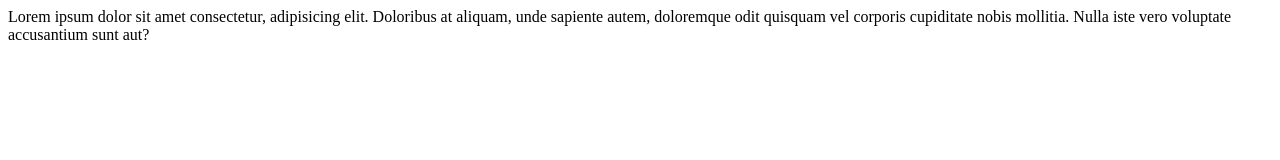
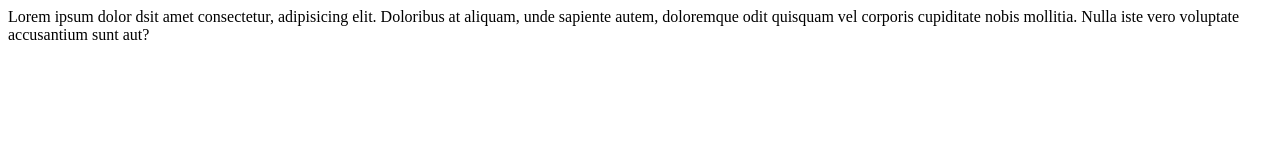
Before and after one commit to s0ming/dc_w3_inc, a plain HTML site: page index.html in a window 1280 px wide. Drawn offline with Linux system fonts and the light colour scheme.

Commit message:
커밋 실험

```diff
--- a/index.html
+++ b/index.html
@@ -7,7 +7,7 @@
     <title>github pages로 호스팅하기</title>
   </head>
   <body>
-    Lorem ipsum dolor sit amet consectetur, adipisicing elit. Doloribus at
+    Lorem ipsum dolor dsit amet consectetur, adipisicing elit. Doloribus at
     aliquam, unde sapiente autem, doloremque odit quisquam vel corporis
     cupiditate nobis mollitia. Nulla iste vero voluptate accusantium sunt aut?
   </body>
```
